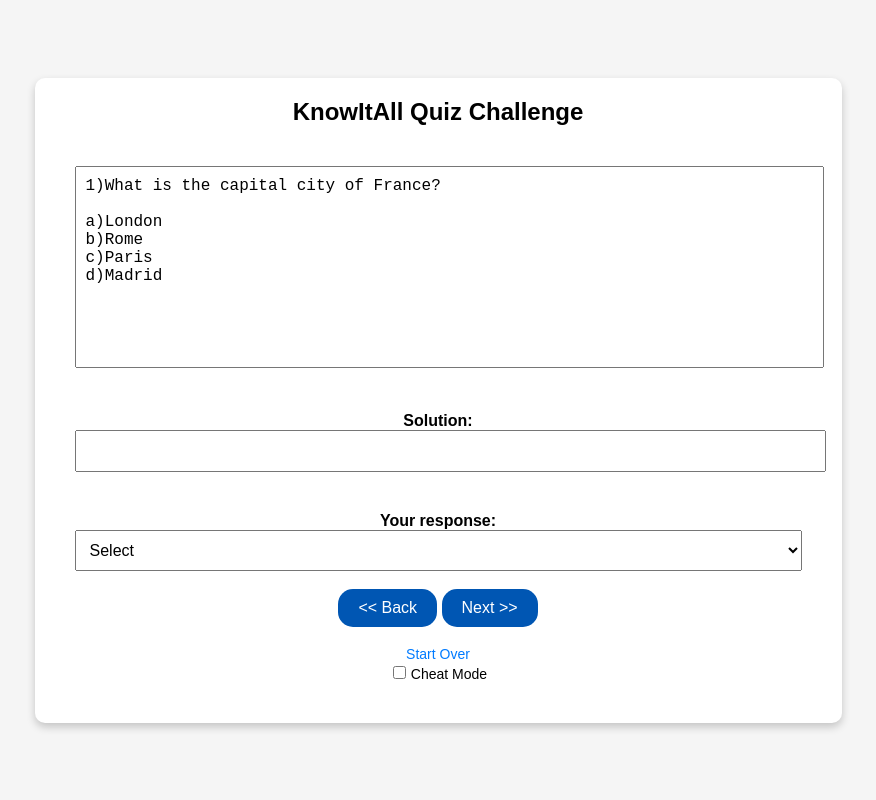
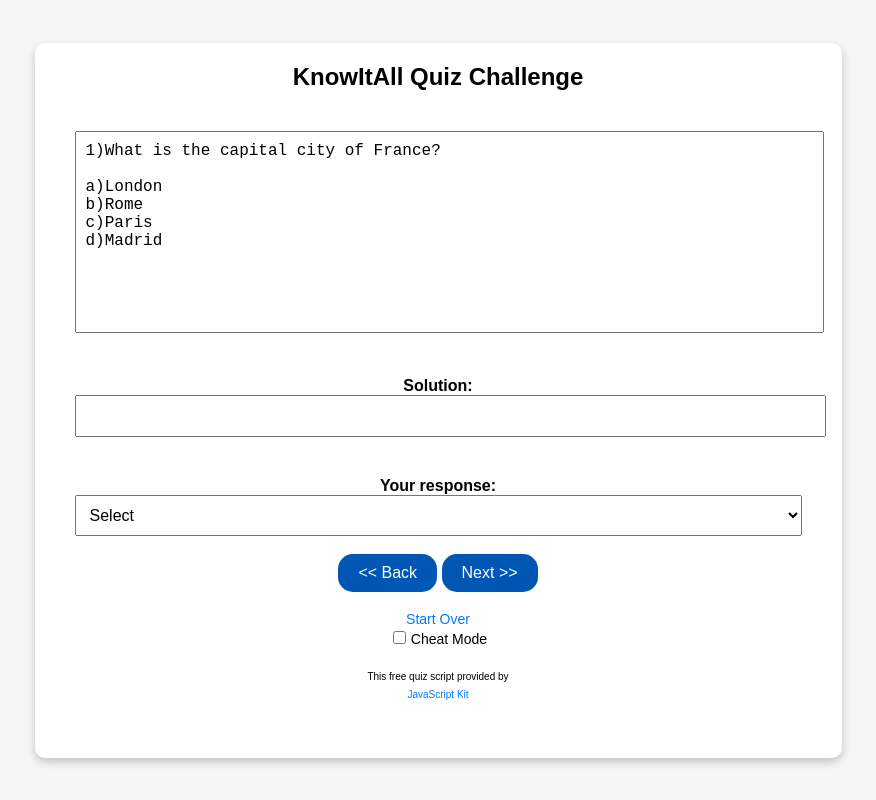
Before and after one commit to pushpanjalidivi/quiz, a plain HTML site: page index.html in a window 1280 px wide. Shown: the whole page, without its empty margins (202-1078 px from the left). Drawn offline with Linux system fonts and the light colour scheme.

Commit message:
added source

```diff
--- a/index.html
+++ b/index.html
@@ -130,6 +130,8 @@
                                         Over</a> </small>
                                 <br>
                                 <input type="checkbox" name="cmode" value="ON"><small>Cheat Mode</small>
+                                <br><br>
+                                <font face="arial" size="-2">This free quiz script provided by</font><br> <font face="arial, helvetica" size="-2"><a href="http://javascriptkit.com">JavaScript Kit</a></font></p>
                             </center>
                         </div>
                     </td>
```
